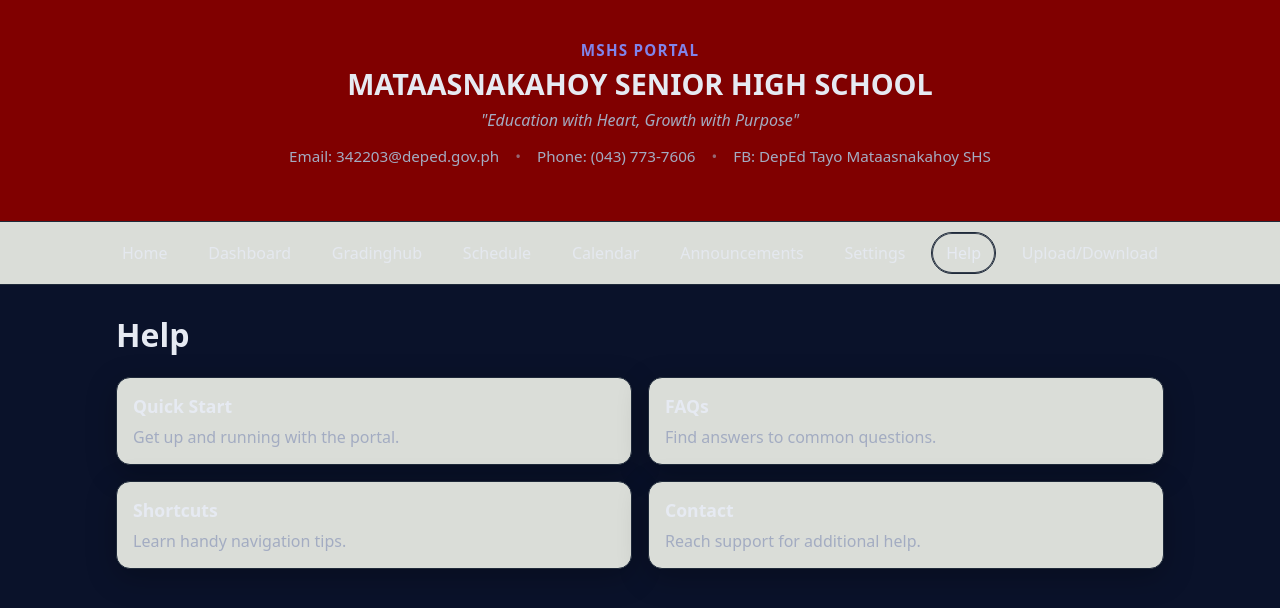
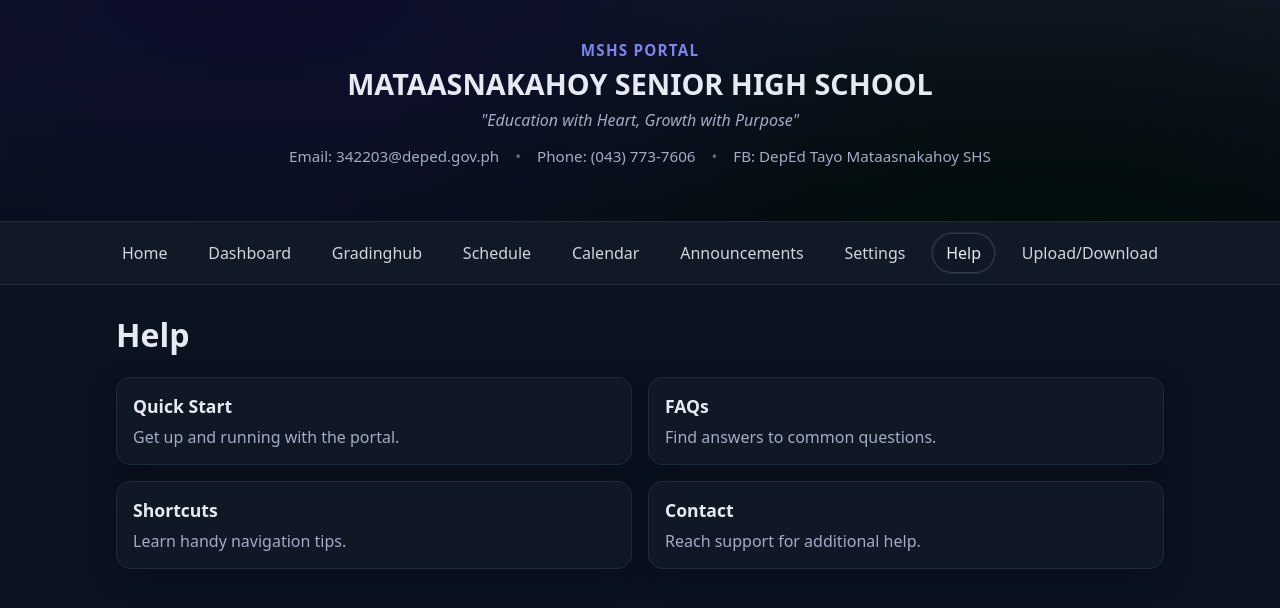
Before and after one commit to wizardvon/school-portal, a plain HTML site: page teacher-help.html in a window 1280 px wide. Drawn offline with Linux system fonts and the light colour scheme.

Commit message:
Revert "feat: adjust portal color scheme"

```diff
--- a/styles.css
+++ b/styles.css
@@ -1,9 +1,9 @@
 /* Global — professional dark theme */
 :root {
   color-scheme: dark;
-  --bg: #0A122A;           /* page background (navy blue) */
-  --surface: #DADDD8;      /* cards / header */
-  --surface-2: #DADDD8;    /* subtle alt surface */
+  --bg: #0b1220;           /* page background (charcoal / navy) */
+  --surface: #101826;      /* cards / header */
+  --surface-2: #0d1626;    /* subtle alt surface */
   --text: #e6eaf2;         /* primary text */
   --muted: #a3acc2;        /* secondary text */
   --border: #1f2a3a;       /* hairline borders */
@@ -32,7 +32,7 @@ body {
 .topbar {
   position: sticky; top: 0; z-index: 10;
   backdrop-filter: blur(8px);
-  background: #DADDD8; /* light background for top banner */
+  background: color-mix(in oklab, var(--bg), white 3%);
   border-bottom: 1px solid var(--border);
 }
 .center-nav {
@@ -114,7 +114,10 @@ input:focus, select:focus, textarea:focus, .btn:focus, a:focus {
 /* --- Text hero banner (no images) --- */
 .hero{position:relative;border-bottom:1px solid var(--border);
   padding:clamp(20px,5vw,40px) 0;
-  background:#800000; /* maroon banner */
+  background:
+    radial-gradient(1200px 600px at 20% -20%, color-mix(in oklab, var(--accent), black 70%), transparent 60%),
+    radial-gradient(1200px 600px at 80% 120%, color-mix(in oklab, #14b8a6, black 80%), transparent 60%),
+    linear-gradient(180deg, color-mix(in oklab, var(--bg), white 4%), color-mix(in oklab, var(--bg), black 6%));
 }
 .hero-content{max-width:var(--container);margin:0 auto;padding:0 var(--pad);text-align:center}
 .hero-kicker{text-transform:uppercase;letter-spacing:.08em;color:var(--accent-hover);font-weight:700;font-size:.95rem;opacity:.95}
```
